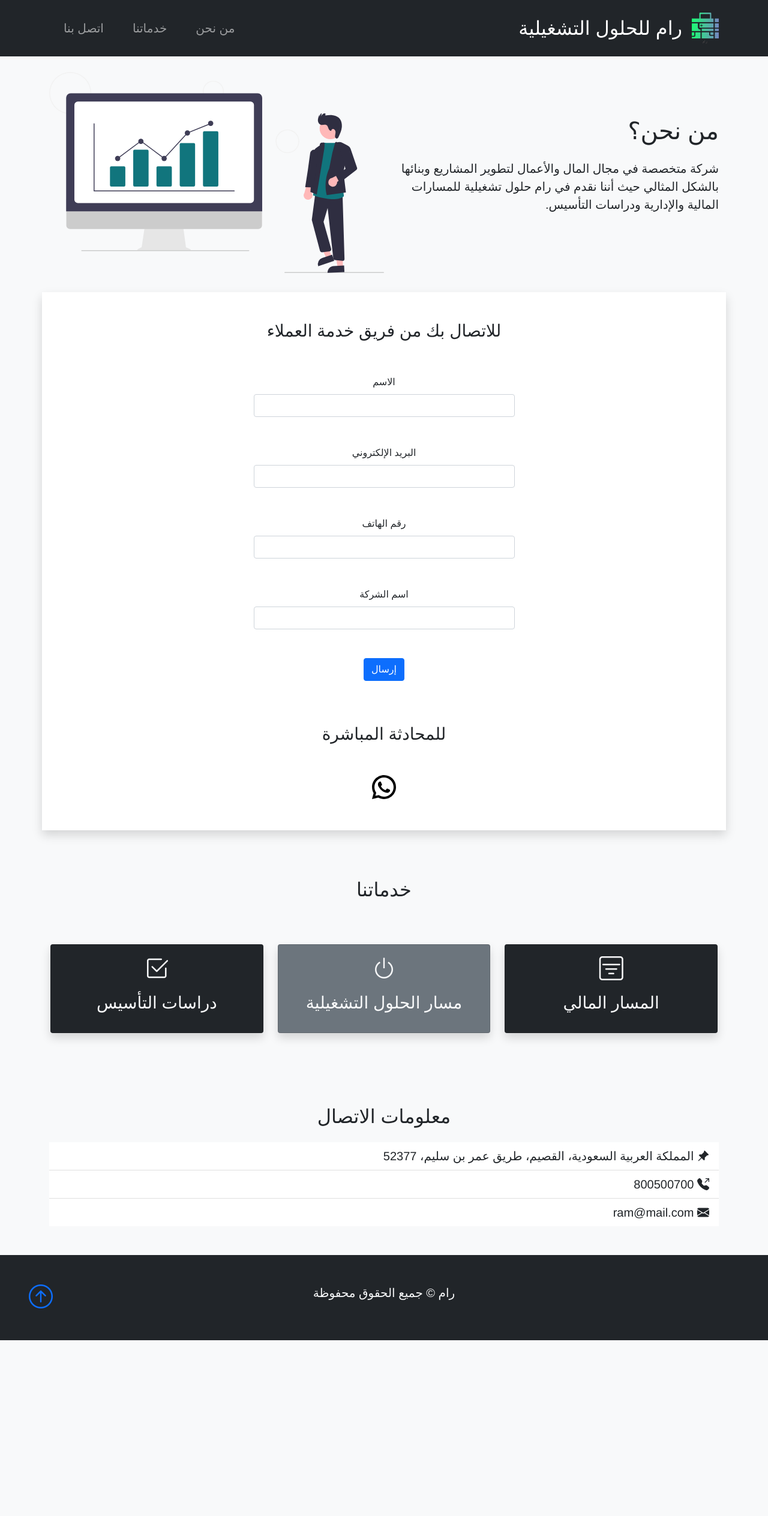
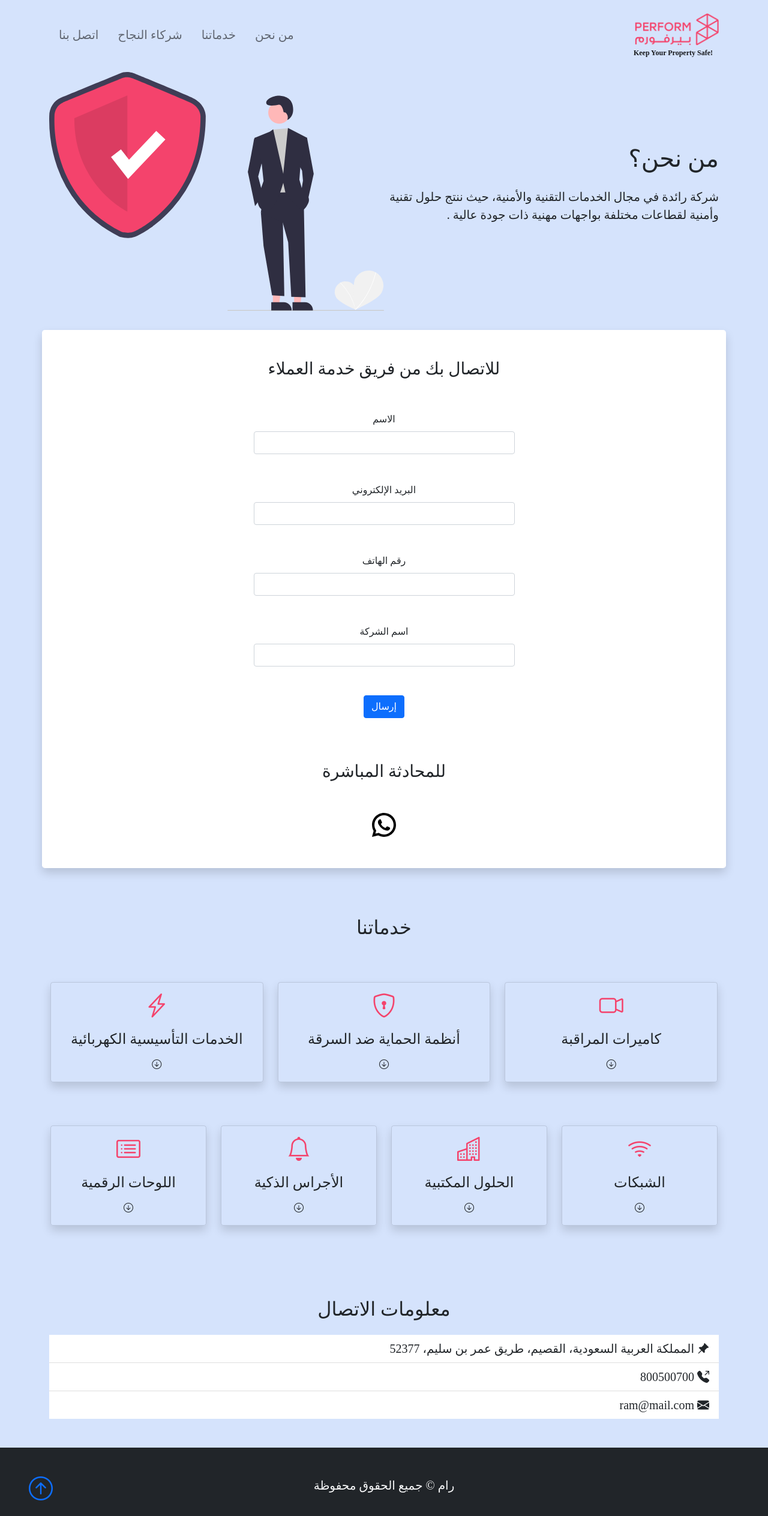
Before and after one commit to Ibrahim-sm/PerformLandingPage, a plain HTML site: page index.html in a window 1280 px wide. Shown: the top 2527 px of the page at 60% size. Before the commit the page ends 2234 px from the top, so only its background shows below. Drawn offline with nearby package versions, Linux system fonts and the light colour scheme.

Commit message:
services done

```diff
--- a/index.html
+++ b/index.html
@@ -7,31 +7,32 @@
     <meta name="viewport" content="width=device-width, initial-scale=1.0">
     <link rel="stylesheet" href="/css/bootstrap-rtl.min.css">
     <link rel="stylesheet" href="style.css">
-    <link rel="stylesheet" href="https://cdn.jsdelivr.net/npm/bootstrap-icons@1.3.0/font/bootstrap-icons.css" />
-
-
-    <title>رام للحلول التشغيلية</title>
+    <link rel="stylesheet" href="https://cdn.jsdelivr.net/npm/bootstrap-icons@1.6.1/font/bootstrap-icons.css">
+    <title>بيرفورم</title>
 </head>
 
 <!-- Navbar-->
 
-<body class="bg-light">
-    <nav class="h5  navbar navbar-expand-md bg-dark navbar-dark py-3 fixed-top">
+<body>
+    <nav class="h5  navbar navbar-expand-md navbar-light py-3 fixed-top">
         <div class="container">
-            <a href="" class="px-0 navbar-brand"><img src="img/logo.png" width="45px" alt=""></a>
-            <a href="#" class="px-0 fs-2 navbar-brand"> رام للحلول التشغيلية</a>
+            <a class="navbar-brand mx-0" href="#"><img src="/img/final.png" alt="" width="140px"><small>!Keep Your
+                    Property Safe</small></a>
             <button class="navbar-toggler" type="button" data-bs-toggle="collapse" data-bs-target="#navmenu">
                 <span class="navbar-toggler-icon"></span>
             </button>
             <div id="navmenu" class="collapse navbar-collapse">
                 <ul class="navbar-nav ms-auto">
-                    <li class="nav-item mx-3">
+                    <li class="nav-item mx-2">
                         <a href="#us" class="nav-link">من نحن</a>
                     </li>
-                    <li class="nav-item mx-3">
+                    <li class="nav-item mx-2">
                         <a href="#services" class="nav-link">خدماتنا</a>
                     </li>
-                    <li class="nav-item mx-3">
+                    <li class="nav-item mx-2 ">
+                        <a href="#contact" class="nav-link">شركاء النجاح</a>
+                    </li>
+                    <li class="nav-item mx-2 ">
                         <a href="#contact" class="nav-link">اتصل بنا</a>
                     </li>
                 </ul>
@@ -44,21 +45,21 @@
     <br>
 
     <!-- Main-->
-    <section id="us" class="bg-light text-light p-5 p-lg-0 text-dark pt-lg-5 text-center text-sm-start">
-        <div  class="container">
+    <section id="us" class=" text-light p-5 p-lg-0 text-dark pt-lg-5 text-center text-sm-start">
+        <div class="container">
             <div class="d-sm-flex align-items-center justify-content-between">
                 <div>
                     <h1>من نحن؟</h1>
                     <p class="lead my-4">
-                        شركة متخصصة في مجال المال والأعمال لتطوير المشاريع وبنائها بالشكل
-                        المثالي حيث أننا نقدم في رام حلول تشغيلية للمسارات المالية والإدارية
-                        ودراسات التأسيس.
+                        شركة رائدة في مجال الخدمات التقنية والأمنية، حيث ننتج حلول تقنية وأمنية لقطاعات مختلفة بواجهات
+                        مهنية ذات جودة عالية .
+
                     </p>
                     <!-- <button class="btn btn-info btn-lg" data-bs-toggle="modal" data-bs-target="#enroll">
                         سجل طلبك
                     </button> -->
                 </div>
-                <img class="img-fluid w-50 d-none d-sm-block" src="img/undraw_Finance_re_gnv2.svg" alt="">
+                <img class="img-fluid w-50 d-sm-block" src="img/undraw_Security_on_re_e491.svg" alt="">
             </div>
 
         </div>
@@ -67,7 +68,7 @@
 
     <section class="p-2 mt-4">
         <div class="container">
-            <div class="row justify-content-center p-5 text-center bg-white shadow">
+            <div class="row justify-content-center p-5 text-center bg-white shadow rounded-3">
                 <h3>للاتصال بك من فريق خدمة العملاء</h3>
 
                 <form action="" class=" col-md-5 mt-4">
@@ -139,47 +140,221 @@
         <div class="container text-center">
             <h2>خدماتنا</h2>
             <div class="row text-center mt-5 g-4">
-                <div class="col-md ">
-                    <div class="card bg-dark text-light shadow">
+                <div class="col-md" data-bs-toggle="collapse" href="#s1">
+                    <div class="bg-transparent card text-light shadow text-dark">
                         <div class="card-body text-center">
                             <div class="h1 mb-3">
-                                <i class="bi-filter-square"></i>
+                                <i class="bi bi-camera-video icon-red"></i>
                             </div>
-                            <h3 class="card-title mb-3">
-                                المسار المالي
-                            </h3>
+                            <h4 class="card-title mb-3">
+                                كاميرات المراقبة
+                            </h4>
+
+                            <i class="bi bi-arrow-down-circle"></i>
+
+                        </div>
+
+                        <div class="collapse" id="s1">
+                            <div class="card card-body bg-transparent lead">
+                                هي من ضمن الأنظمة الأمنية وهي النشاط الرئيسي للمنشأة. وتشمل الكاميرات بجميع أنواعها
+                                السلكية واللاسلكية.
+                            </div>
+                        </div>
 
 
                     </div>
                 </div>
-                </div>
-                <div class="col-md">
-                    <div class="card bg-secondary text-light shadow">
+
+
+                <div class="col-md" data-bs-toggle="collapse" href="#s4">
+                    <div class="bg-transparent card text-light shadow text-dark">
                         <div class="card-body text-center">
                             <div class="h1 mb-3">
-                                <i class="bi-power"></i>
+                                <i class="bi bi-shield-lock icon-red"></i>
                             </div>
-                            <h3 class="card-title mb-3">
-                                مسار الحلول التشغيلية
-                            </h3>
+                            <h4 class="card-title mb-3">
+                                أنظمة الحماية ضد السرقة
+                            </h4>
+
+                            <i class="bi bi-arrow-down-circle"></i>
+
+                        </div>
+
+                        <div class="collapse" id="s4">
+                            <div class="card card-body bg-transparent lead">
+                                هي أحد الحلول الأمنية التي تعمل على حساسات كشف الحركة وكسر الزجاج وكواشف الدخان وحساسات
+                                الأبواب. </div>
+                        </div>
 
 
                     </div>
                 </div>
-                </div>
-                <div class="col-md">
-                    <div class="card bg-dark text-light shadow">
+
+
+
+
+
+                <div class="col-md" data-bs-toggle="collapse" href="#s7">
+                    <div class="bg-transparent card text-light shadow text-dark">
                         <div class="card-body text-center">
                             <div class="h1 mb-3">
-                                <i class="bi-check2-square"></i>
+                                <i class="bi bi-lightning-charge icon-red"></i>
                             </div>
-                            <h3 class="card-title mb-3">
-                                دراسات التأسيس
-                            </h3>
+                            <h4 class="card-title mb-3">
+                                الخدمات التأسيسية الكهربائية
+                            </h4>
+
+                            <i class="bi bi-arrow-down-circle"></i>
+
+                        </div>
+
+                        <div class="collapse" id="s7">
+                            <div class="card card-body bg-transparent lead">
+                                هي خدمة تأسيس البنية التحتية للأعمال الكهربائية. على سبيل المثال المطاعم والمكاتب
+                                والمحال التجارية ويمكن أيضا عرض تأسيس شبكة التيار الخفيف للعميل والمقصود بالتيار الخفيف
+                                الشبكات.
                             </div>
                         </div>
+
+
                     </div>
                 </div>
+
+
+
+
+
+            </div>
+
+
+            <div class="row text-center mt-5 g-4">
+
+
+                <div class="col-md" data-bs-toggle="collapse" href="#s2">
+                    <div class="bg-transparent card text-light shadow text-dark">
+                        <div class="card-body text-center">
+                            <div class="h1 mb-3">
+                                <i class="bi bi-wifi icon-red"></i>
+                            </div>
+                            <h4 class="card-title mb-3">
+                                الشبكات
+                            </h4>
+
+                            <i class="bi bi-arrow-down-circle"></i>
+
+                        </div>
+
+                        <div class="collapse" id="s2">
+                            <div class="card card-body bg-transparent lead">
+                                الشبكات السلكية: ربط الأجهزة مع بعضها من خلال أحد أنواع الكيابل الشبكية لمنطقة جغرافية
+                                معينة. وأيضا يعتبر ربط عدة فروع لمنطقة جغرافية كبيرة من ضمن الشبكات السلكية ويتم ذلك عن
+                                طريق أحد مزودي الخدمة.
+                                <br>
+                                <br>
+
+                                الشبكات اللاسلكية: أنظمة الواي فاي في البيوت والمكاتب والفنادق والمقاهي هي أمثلة على
+                                الشبكات اللاسلكية. أيضا ربط بعض فروع الشركات عن طريق الشبكات اللاسلكية هو أولوية الكثير
+                                من الشركات لتفادي رخص وتكاليف الحفر
+                            </div>
+                        </div>
+
+
+                    </div>
+                </div>
+
+
+
+
+                <div class="col-md" data-bs-toggle="collapse" href="#s3">
+                    <div class="bg-transparent card text-light shadow text-dark">
+                        <div class="card-body text-center">
+                            <div class="h1 mb-3">
+                                <i class="bi bi-building icon-red"></i>
+                            </div>
+                            <h4 class="card-title mb-3">
+                                الحلول المكتبية
+                            </h4>
+
+                            <i class="bi bi-arrow-down-circle"></i>
+
+                        </div>
+
+                        <div class="collapse" id="s3">
+                            <div class="card card-body bg-transparent lead">
+                                خدمات الحلول المكتبية ليس لها حصر ولكن يمكن توفير الاحتياجات الأساسية على سبيل المثال
+                                أنظمة الدخول والخروج وأنظمة البصمة والهواتف الشبكية والسنترالات والطابعات وأجهزة
+                                الكمبيوتر والطابعات الشبكية وطابعات الباركود وفرامات الورق والماسح الضوئي وآلات التصوير.
+                            </div>
+                        </div>
+
+
+                    </div>
+                </div>
+
+
+                <div class="col-md" data-bs-toggle="collapse" href="#s5">
+                    <div class="bg-transparent card text-light shadow text-dark">
+                        <div class="card-body text-center">
+                            <div class="h1 mb-3">
+                                <i class="bi bi-bell icon-red"></i>
+                            </div>
+                            <h4 class="card-title mb-3">
+                                الأجراس الذكية
+                            </h4>
+
+                            <i class="bi bi-arrow-down-circle"></i>
+
+                        </div>
+
+                        <div class="collapse" id="s5">
+                            <div class="card card-body bg-transparent lead">
+                                هي خدمة تتيح للعميل التحكم بالأبواب عن طريق الشاشة الداخلية وأيضا عن طريق الجوال في حال
+                                توفر اتصال بالإنترنت </div>
+                        </div>
+
+
+                    </div>
+                </div>
+
+
+
+
+
+
+                <div class="col-md" data-bs-toggle="collapse" href="#s6">
+                    <div class="bg-transparent card text-light shadow text-dark">
+                        <div class="card-body text-center">
+                            <div class="h1 mb-3">
+                                <i class="bi bi-card-list icon-red"></i>
+                            </div>
+                            <h4 class="card-title mb-3">
+                                اللوحات الرقمية
+                            </h4>
+
+                            <i class="bi bi-arrow-down-circle"></i>
+
+                        </div>
+
+                        <div class="collapse" id="s6">
+                            <div class="card card-body bg-transparent lead">
+                                هي لوحات رقمية يتم تركيبها في الدوائر الحكومية والمطاعم والمستشفيات لتنظيم أولوية
+                                العملاء. </div>
+                        </div>
+
+
+                    </div>
+                </div>
+
+
+
+
+            </div>
+
+
+
+
+
+
 
         </div>
 
@@ -194,9 +369,10 @@
                 <h2 class="text-center mb-4">معلومات الاتصال</h2>
                 <ul class="list-group list-group-flush lead">
                     <li class="list-group-item">
-                            <i class="bi-pin-angle-fill"></i> المملكة العربية السعودية، القصيم، طريق عمر بن سليم، 52377 </li>
+                        <i class="bi-pin-angle-fill"></i> المملكة العربية السعودية، القصيم، طريق عمر بن سليم، 52377
+                    </li>
                     <li class="list-group-item">
-                            <i class="bi-telephone-outbound-fill">    </i>    800500700
+                        <i class="bi-telephone-outbound-fill"> </i> 800500700
                     </li>
                     <li class="list-group-item">
                         <i class="bi-envelope-fill"></i> ram@mail.com
@@ -225,45 +401,6 @@
 
     <!-- Modal -->
 
-    <div class="modal fade" id="enroll" tabindex="-1" aria-labelledby="enrollLabel">
-        <div class="modal-dialog">
-            <div class="modal-content">
-                <div class="modal-header">
-                    <h5 class="modal-title" id="enrollLabel">Enrollment</h5>
-                    <button type="button" class="btn-close" data-bs-dismiss="modal" aria-label="Close"></button>
-                </div>
-                <div class="modal-body">
-                    <p class="lead">Fill out this form and we will get back to you</p>
-                    <form>
-                        <div class="mb-3">
-                            <label for="first-name" class="col-form-label">
-                                First Name:
-                            </label>
-                            <input type="text" class="form-control" id="first-name" />
-                        </div>
-                        <div class="mb-3">
-                            <label for="last-name" class="col-form-label">Last Name:</label>
-                            <input type="text" class="form-control" id="last-name" />
-                        </div>
-                        <div class="mb-3">
-                            <label for="email" class="col-form-label">Email:</label>
-                            <input type="email" class="form-control" id="email" />
-                        </div>
-                        <div class="mb-3">
-                            <label for="phone" class="col-form-label">Phone:</label>
-                            <input type="tel" class="form-control" id="phone" />
-                        </div>
-                    </form>
-                </div>
-                <div class="modal-footer">
-                    <button type="button" class="btn btn-secondary" data-bs-dismiss="modal">
-                        Close
-                    </button>
-                    <button type="button" class="btn btn-primary">Submit</button>
-                </div>
-            </div>
-        </div>
-    </div>
 
     <script src="https://cdn.jsdelivr.net/npm/bootstrap@5.0.2/dist/js/bootstrap.bundle.min.js"
         integrity="sha384-MrcW6ZMFYlzcLA8Nl+NtUVF0sA7MsXsP1UyJoMp4YLEuNSfAP+JcXn/tWtIaxVXM" crossorigin="anonymous">
--- a/style.css
+++ b/style.css
@@ -1,9 +1,11 @@
 html {
-    scroll-padding-top: 68px;
+    scroll-padding-top: 116px;
 }
 
 body {
-font-family: 'Franklin Gothic Medium', 'Arial Narrow', Arial, sans-serif;}
+font-family: 'DIN NEXT';
+background-color: #D5E3FC;
+}
 
 
 /* :target{
@@ -13,3 +15,31 @@ font-family: 'Franklin Gothic Medium', 'Arial Narrow', Arial, sans-serif;}
 
 
 /* #11757D */
+.navbar-brand small {
+  display:block;
+  font-size:12px;
+  font-weight: bold;
+  padding-right: 10px;
+  padding-top: 5px;
+}
+
+.navbar{
+  background-color: #D5E3FC;
+}
+
+
+#i9 {
+  background-color: #D5E3FC ;
+}
+
+
+.icon-red{
+  color: #F4436C;
+}
+
+#D5E3FC
+
+#F4436C
+#B6B8BA
+
+#EBEDFE
```
Also changed, not shown: img/ddd.png (added), img/final.png (added), img/logop.png (added), img/perlogo.png (added), img/re.png (added), img/reeed.png (added), img/undraw_Security_on_re_e491.svg (added), img/undraw_security_o890.svg (added). Lines whose indentation alone changed are shown as unchanged.
